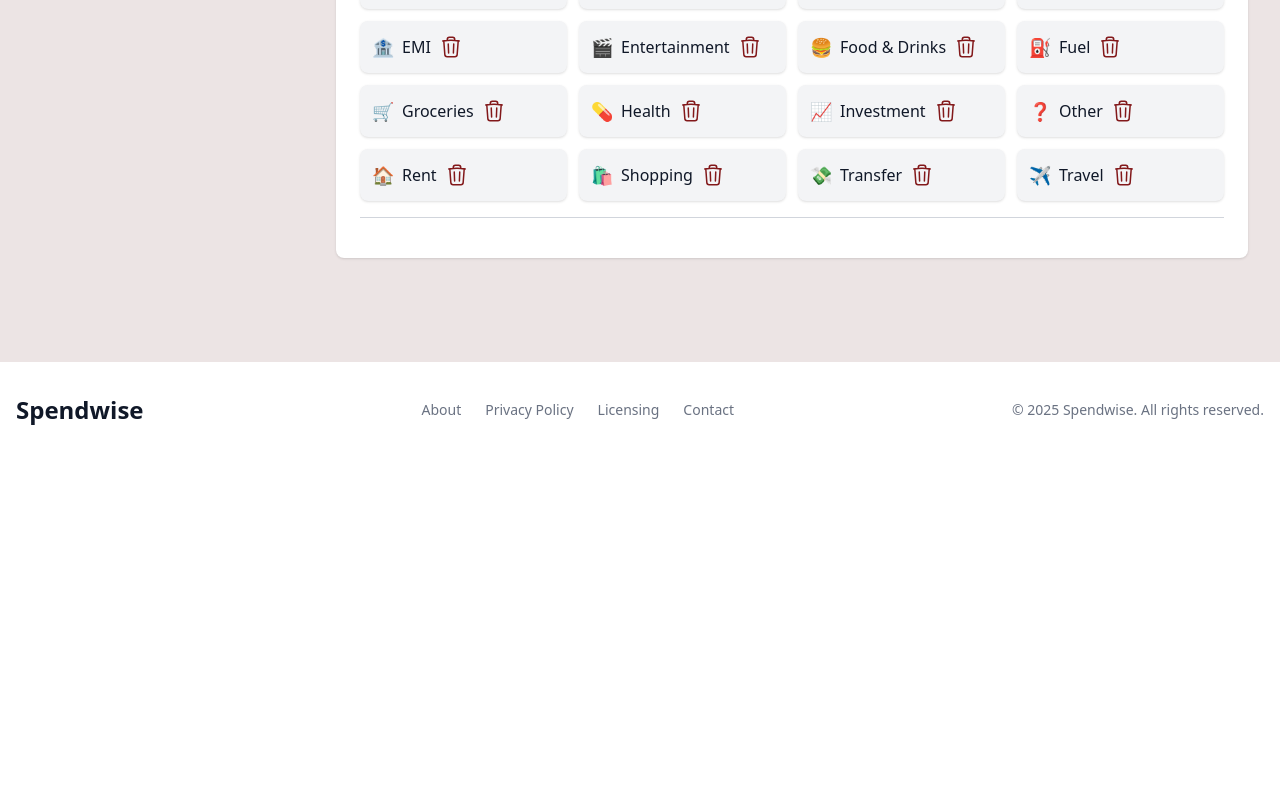
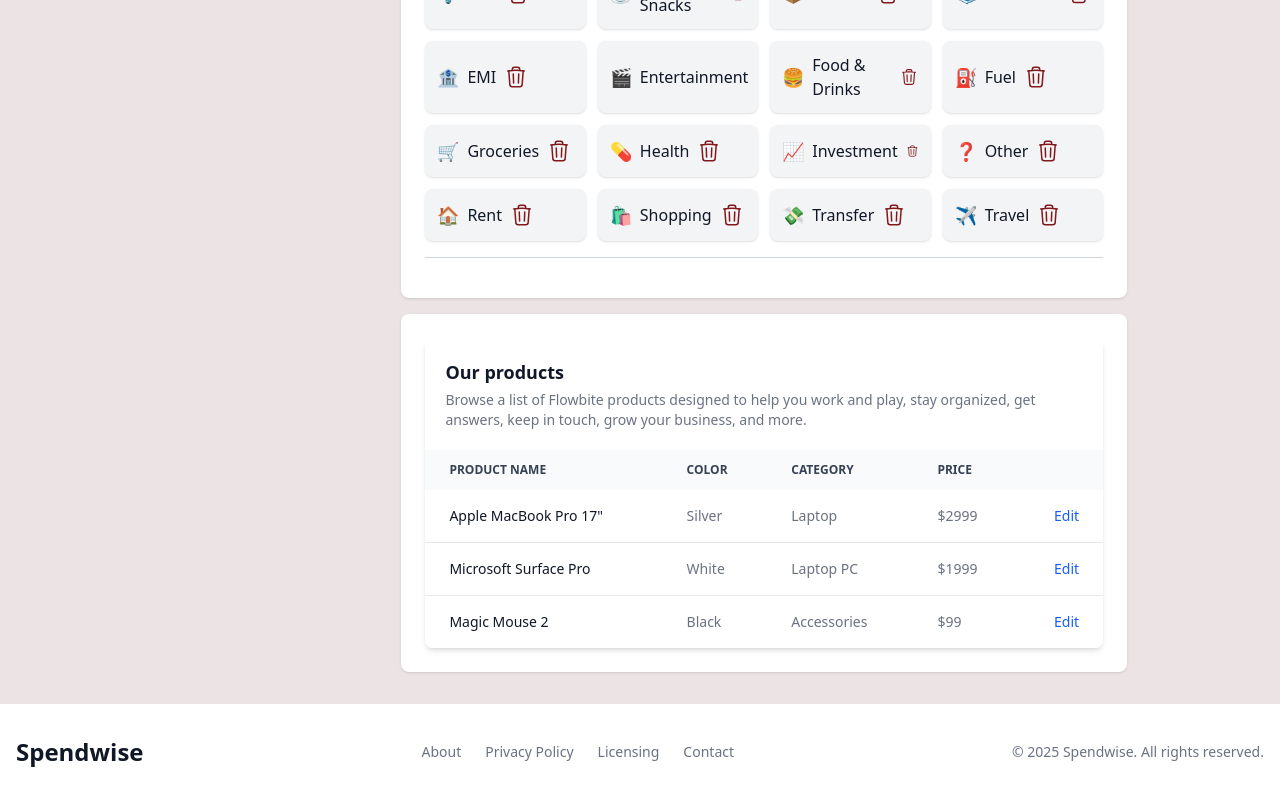
Before and after one commit to shashwat12965512001/spendwise-web, a Next.js app: page /settings in a window 1280 px wide. Shown: the part 502-1302 px from the top of the page. Before the commit the page ends 960 px from the top, so only its background shows below. Built offline with nearby package versions, Linux system fonts and the light colour scheme; no server answers; sample sign-in values are in the browser's storage.

Commit message:
Add product table to settings page and adjust layout for better presentation

```diff
--- a/src/app/settings/page.jsx
+++ b/src/app/settings/page.jsx
@@ -279,10 +279,97 @@ export default () => {
         <>
             <div className="container max-w-screen-xl flex flex-row items-start justify-between mx-auto p-4">
                 <Sidebar selectedTab={selectedTab} setSelectedTab={setSelectedTab} isOpen={isOpen} setIsOpen={setIsOpen} />
-                <div className="content w-3/4 p-6 bg-white shadow rounded-lg">
-                    <ul>
-                        {renderContent()}
-                    </ul>
+                <div className="flex flex-col items-center justify-center w-full">
+                    <div className="content w-3/4 p-6 bg-white shadow rounded-lg">
+                        <ul>
+                            {renderContent()}
+                        </ul>
+                    </div>
+                    <div id="login-history" className="w-3/4 p-6 bg-white shadow rounded-lg mt-4">
+
+
+                        <div className="relative overflow-x-auto shadow-md sm:rounded-lg">
+                            <table className="w-full text-sm text-left rtl:text-right text-gray-500 dark:text-gray-400">
+                                <caption className="p-5 text-lg font-semibold text-left rtl:text-right text-gray-900 bg-white dark:text-white dark:bg-gray-800">
+                                    Our products
+                                    <p className="mt-1 text-sm font-normal text-gray-500 dark:text-gray-400">Browse a list of Flowbite products designed to help you work and play, stay organized, get answers, keep in touch, grow your business, and more.</p>
+                                </caption>
+                                <thead className="text-xs text-gray-700 uppercase bg-gray-50 dark:bg-gray-700 dark:text-gray-400">
+                                    <tr>
+                                        <th scope="col" className="px-6 py-3">
+                                            Product name
+                                        </th>
+                                        <th scope="col" className="px-6 py-3">
+                                            Color
+                                        </th>
+                                        <th scope="col" className="px-6 py-3">
+                                            Category
+                                        </th>
+                                        <th scope="col" className="px-6 py-3">
+                                            Price
+                                        </th>
+                                        <th scope="col" className="px-6 py-3">
+                                            <span className="sr-only">Edit</span>
+                                        </th>
+                                    </tr>
+                                </thead>
+                                <tbody>
+                                    <tr className="bg-white border-b dark:bg-gray-800 dark:border-gray-700 border-gray-200">
+                                        <th scope="row" className="px-6 py-4 font-medium text-gray-900 whitespace-nowrap dark:text-white">
+                                            Apple MacBook Pro 17"
+                                        </th>
+                                        <td className="px-6 py-4">
+                                            Silver
+                                        </td>
+                                        <td className="px-6 py-4">
+                                            Laptop
+                                        </td>
+                                        <td className="px-6 py-4">
+                                            $2999
+                                        </td>
+                                        <td className="px-6 py-4 text-right">
+                                            <a href="#" className="font-medium text-blue-600 dark:text-blue-500 hover:underline">Edit</a>
+                                        </td>
+                                    </tr>
+                                    <tr className="bg-white border-b dark:bg-gray-800 dark:border-gray-700 border-gray-200">
+                                        <th scope="row" className="px-6 py-4 font-medium text-gray-900 whitespace-nowrap dark:text-white">
+                                            Microsoft Surface Pro
+                                        </th>
+                                        <td className="px-6 py-4">
+                                            White
+                                        </td>
+                                        <td className="px-6 py-4">
+                                            Laptop PC
+                                        </td>
+                                        <td className="px-6 py-4">
+                                            $1999
+                                        </td>
+                                        <td className="px-6 py-4 text-right">
+                                            <a href="#" className="font-medium text-blue-600 dark:text-blue-500 hover:underline">Edit</a>
+                                        </td>
+                                    </tr>
+                                    <tr className="bg-white dark:bg-gray-800">
+                                        <th scope="row" className="px-6 py-4 font-medium text-gray-900 whitespace-nowrap dark:text-white">
+                                            Magic Mouse 2
+                                        </th>
+                                        <td className="px-6 py-4">
+                                            Black
+                                        </td>
+                                        <td className="px-6 py-4">
+                                            Accessories
+                                        </td>
+                                        <td className="px-6 py-4">
+                                            $99
+                                        </td>
+                                        <td className="px-6 py-4 text-right">
+                                            <a href="#" className="font-medium text-blue-600 dark:text-blue-500 hover:underline">Edit</a>
+                                        </td>
+                                    </tr>
+                                </tbody>
+                            </table>
+                        </div>
+
+                    </div>
                 </div>
             </div>
         </>
```
Also changed, not shown: 1 other file (tests, documents, lock files or other folders).
